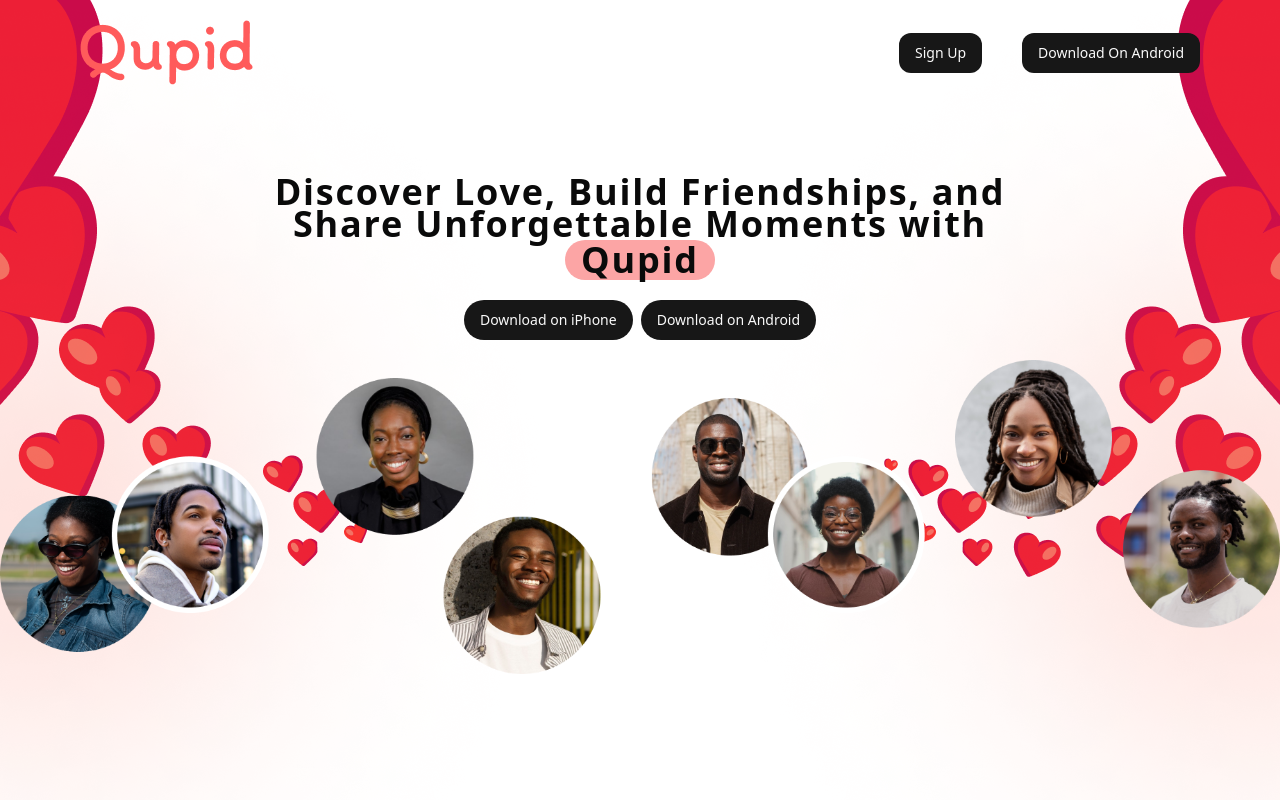
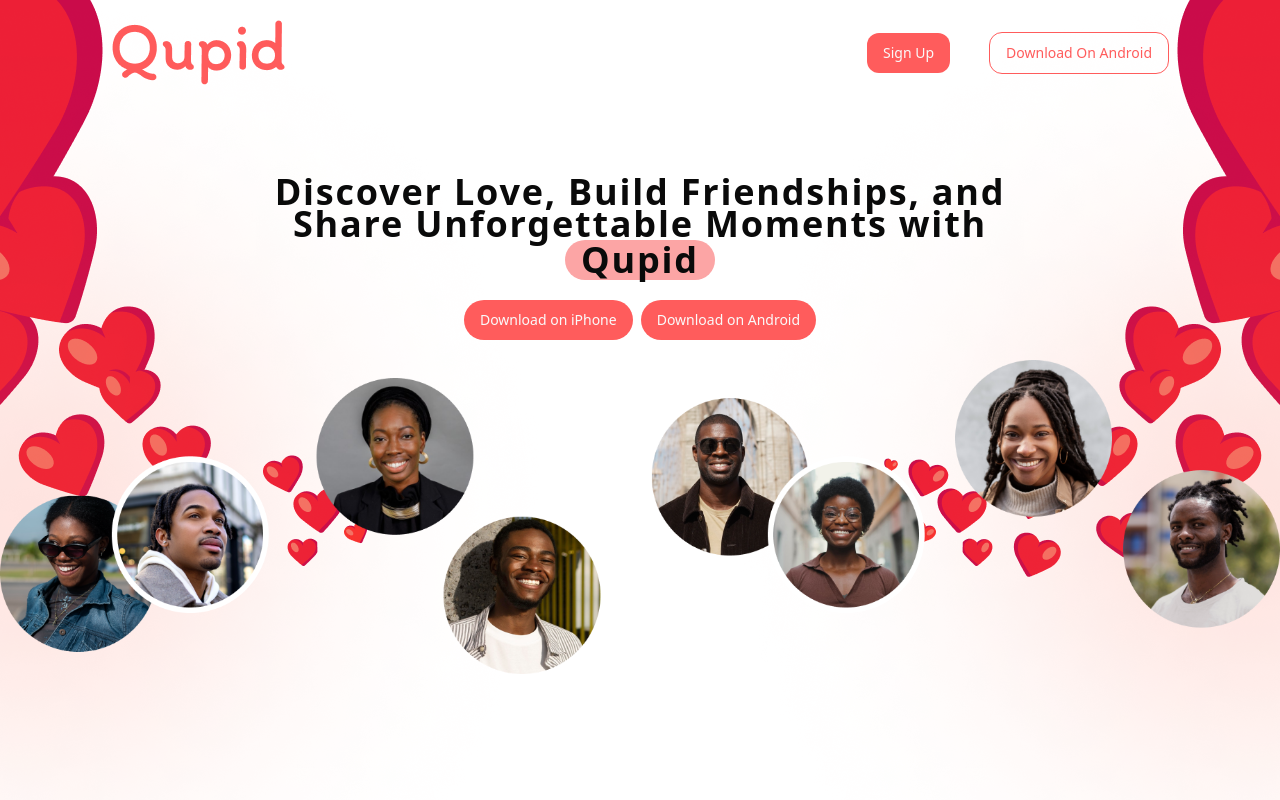
Before and after one commit to COVA-TECH/Qupid-beta, a React (Vite) app: page / in a window 1280 px wide. Shown: the top 800 px of the page. Built offline with nearby package versions, Linux system fonts and the light colour scheme.

Commit message:
image chnages

```diff
--- a/src/assets/images/siteImages.ts
+++ b/src/assets/images/siteImages.ts
@@ -3,7 +3,7 @@
 import app1 from "./app1.png";
 import app2 from "./app2.png";
 import app3 from "./app3.png";
-// import app4 from "./app4.png";
+import app4 from "./app4.png";
 
 const siteImages = {
 	heroPc: heroPc,
@@ -13,7 +13,7 @@
 
 	app3: app3,
 
-	// // app4: app4,
+	app4: app4,
 };
 
 export default siteImages;
--- a/src/components/Sections/Home/screens/HowItWorks.tsx
+++ b/src/components/Sections/Home/screens/HowItWorks.tsx
@@ -18,7 +18,7 @@
 	{
 		title: "Start a Conversation With People",
 		text: "Message someone new, RSVP to an event, or dive into a group conversation.",
-		image: siteImages.app2,
+		image: siteImages.app4,
 		alt: "image of qupid interface",
 	},
 ];
@@ -31,7 +31,10 @@
 			<div className=" flex max-sm:flex-col relative w-full justify-center gap-1 lg:px-44">
 				{HIW.map((item, index) => {
 					return (
-						<div key={index} className=" flex flex-col items-center w-full ">
+						<div
+							key={index}
+							className=" flex flex-col items-center w-full  gap-3"
+						>
 							<h3 className="font-semibold text-xl">{item.title}</h3>
 							<p>{item.text}</p>
 							<img
@@ -43,7 +46,7 @@
 					);
 				})}
 				{isTablet || (
-					<div className="absolute bottom-0 -z-10 h-[50%] w-[90%] right-[5%] rounded-3xl bg-black"></div>
+					<div className="absolute bottom-0 -z-10 h-[70%] w-[90%] right-[5%] rounded-[70px] bg-black"></div>
 				)}
 			</div>
 		</section>
--- a/src/components/navigation/NavBar.tsx
+++ b/src/components/navigation/NavBar.tsx
@@ -24,13 +24,15 @@
 };
 const PcNav = () => {
 	return (
-		<header className="w-full flex justify-between  items-center px-20 mt-5 absolute ">
+		<header className="w-full flex justify-between  items-center px-28 mt-5 absolute ">
 			<div>
 				<img src={siteIcons.logo} alt="qupid logo" />
 			</div>
 			<div className="flex gap-10">
 				<Button className="rounded-xl">Sign Up</Button>
-				<Button className="rounded-xl">Download On Android</Button>
+				<Button className="rounded-xl bg-transparent text-primary outline outline-1 outline-primary hover:bg-primary hover:text-white ">
+					Download On Android
+				</Button>
 			</div>
 		</header>
 	);
--- a/src/index.css
+++ b/src/index.css
@@ -9,7 +9,7 @@
 		--card-foreground: 0 0% 3.9%;
 		--popover: 0 0% 100%;
 		--popover-foreground: 0 0% 3.9%;
-    --primary: 0 0% 9%;
+		--primary: 0 100% 68%;
 		--primary-foreground: 0 0% 98%;
 		--secondary: 0 0% 96.1%;
 		--secondary-foreground: 0 0% 9%;
@@ -27,7 +27,7 @@
 		--chart-3: 197 37% 24%;
 		--chart-4: 43 74% 66%;
 		--chart-5: 27 87% 67%;
-    --radius: 0.5rem
+		--radius: 0.5rem;
 	}
 	.dark {
 		--background: 0 0% 3.9%;
@@ -53,7 +53,7 @@
 		--chart-2: 160 60% 45%;
 		--chart-3: 30 80% 55%;
 		--chart-4: 280 65% 60%;
-    --chart-5: 340 75% 55%
+		--chart-5: 340 75% 55%;
 	}
 }
 @layer base {
```
Also changed, not shown: src/assets/images/app2.png, src/assets/images/app4.png (added). Lines whose indentation alone changed are shown as unchanged.
